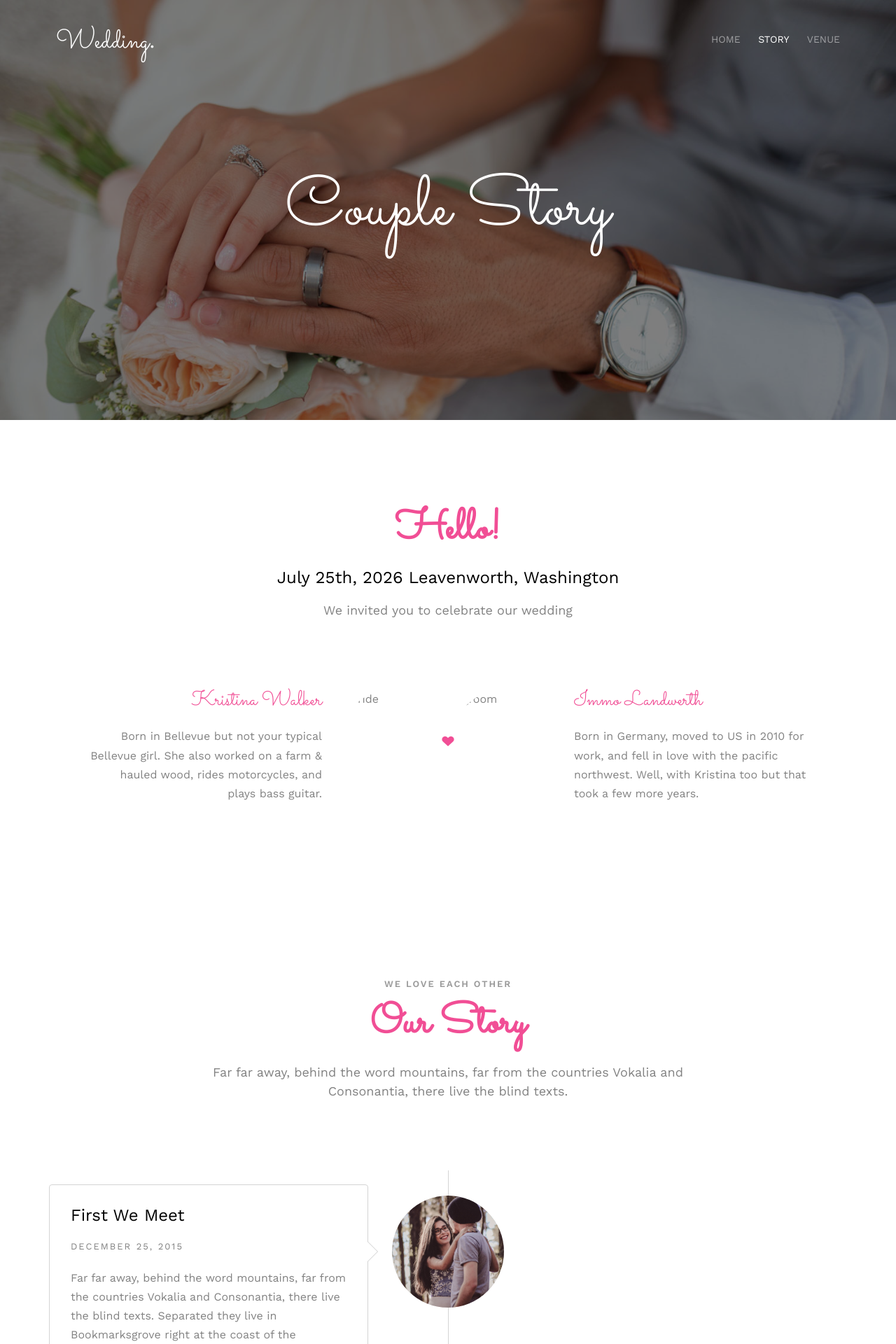
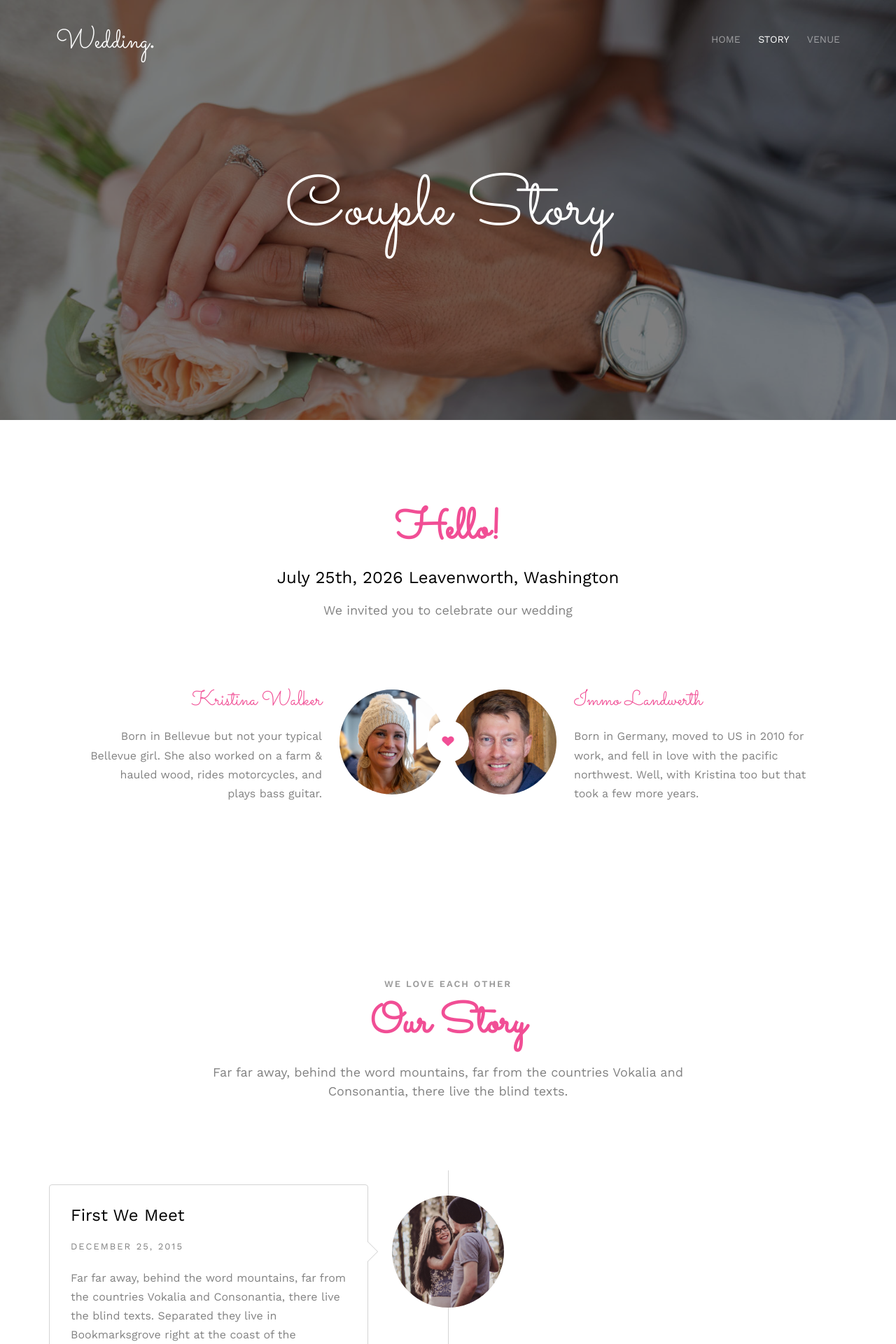
Before and after one commit to terrajobst/pagestest, a Jekyll site: the page built from story.html, in a window 1280 px wide. Shown: the top 1920 px of the page at 70% size. Built offline with Jekyll 4.4.1, drawn with Linux system fonts in a browser that asks for light colours; some web fonts are replaced.

Commit message:
Fix image URLs

```diff
--- a/_content/couple.html
+++ b/_content/couple.html
@@ -10,7 +10,7 @@
         <div class="couple-wrap animate-box">
             <div class="couple-half">
                 <div class="bride">
-                    <img src="assets/images/kristina.jpg" alt="bride" class="img-responsive">
+                    <img src="/assets/images/kristina.jpg" alt="bride" class="img-responsive">
                 </div>
                 <div class="desc-bride">
                     <h3>Kristina Walker</h3>
@@ -24,7 +24,7 @@
             <p class="heart text-center"><i class="icon-heart2"></i></p>
             <div class="couple-half">
                 <div class="groom">
-                    <img src="assets/images/immo.jpg" alt="groom" class="img-responsive">
+                    <img src="/assets/images/immo.jpg" alt="groom" class="img-responsive">
                 </div>
                 <div class="desc-groom">
                     <h3>Immo Landwerth</h3>
```
